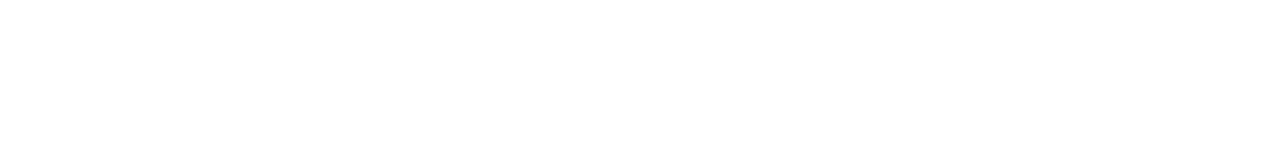
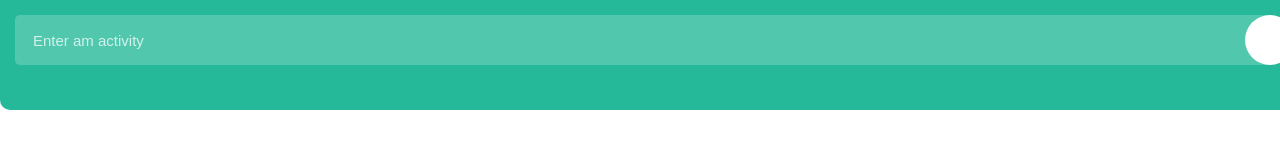
Before and after one commit to Jason-xu96/to-do-list, a plain HTML site: page index.html in a window 1280 px wide. Drawn offline with Linux system fonts and the light colour scheme.

Commit message:
add header, input box, and button

```diff
--- a/css/stylesheet.css
+++ b/css/stylesheet.css
@@ -0,0 +1,64 @@
+@charset "UTF-8";
+
+header
+{
+  width: 100%;
+  height: 80px;
+  position: fixed;
+  padding: 15px;
+  top: 0;
+  left: 0;
+  z-index: 5;
+  background: #25b99a;
+  border-bottom-left-radius: 10px;
+  border-bottom-right-radius: 10px;
+}
+
+header input
+{
+  width: 95%;
+  height: 50px;
+  float: left;
+  color: #fff;
+  font-size: 15px;
+  font-weight: 400;
+  text-indent: 18px;
+  padding: 0 60px 0 0;
+  background: rgba(255, 255, 255, 0.2);
+  border-top-left-radius: 5px;
+  border-bottom-left-radius: 5px;
+  border-top-right-radius: 25px;
+  border-bottom-right-radius: 25px;
+  border: 0px;
+  box-shadow: none;
+  outline: none;
+
+  -webkit-appearance: none;
+  -moz-appearance: none;
+  appearance: none;
+}
+
+header input::-webkit-input-placeholder{color: rgba(255, 255, 255, 0.75);}
+
+header input:-moz-input-placeholder{color: rgba(255, 255, 255, 0.75);}
+
+header input::-moz-input-placeholder{color: rgba(255, 255, 255, 0.75);}
+
+header button
+{
+  width: 50px;
+  height: 50px;
+  position: absolute;
+  top: 15px;
+  right: 15px;
+  z-index: 2;
+  border-radius: 25px;
+  background: #fff;
+  border: 0px;
+  box-shadow: none;
+  outline: none;
+
+  -webkit-appearance: none;
+  -moz-appearance: none;
+  appearance: none;
+}
--- a/index.html
+++ b/index.html
@@ -1,12 +1,17 @@
 <!DOCTYPE html>
 <html lang="en-us">
 <head>
+  <meta charset="utf-8">
   <title>To-do list</title>
 
   <link rel="stylesheet" type="text/css" href="css/stylesheet.css">
 </head>
 
 <body>
+  <header>
+    <input type="text" placeholder="Enter am activity"></input>
+    <button></button>
+  </header>
   <script type="text/javascript" src="js/script.js"></script>
 </body>
 
```
